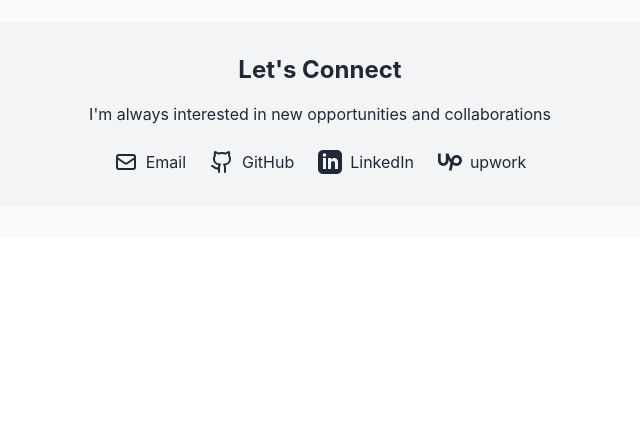
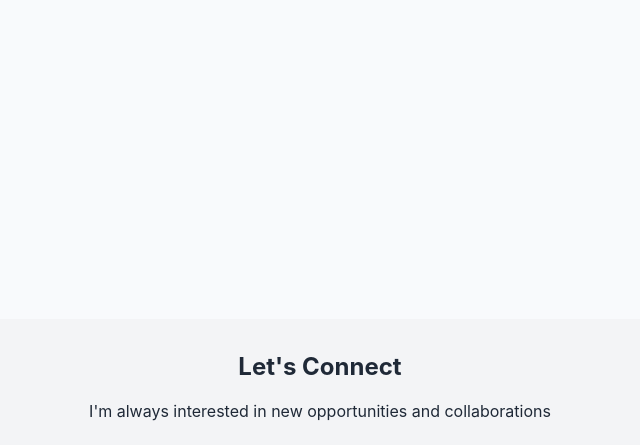
Before and after one commit to etiennegalea/etiennegalea.github.io, a React (Create React App) app: page / in a window 1280 px wide. Shown: the part 1208-1653 px from the top of the page, without its empty margins (320-960 px from the left). Before the commit the page ends 1446 px from the top, so only its background shows below. Built offline with nearby package versions, Linux system fonts and the light colour scheme.

Commit message:
Added project (bird-stream)

```diff
--- a/src/App.js
+++ b/src/App.js
@@ -58,6 +58,13 @@ const Portfolio = () => {
       tags: ["PyTorch", "Deep Learning", "self-supervised", "EEG"]
     },
     {
+      title: "Bird Stream",
+      description: "A video livestream built to run on a raspberry pi to capture video content of birds feeding (intend to serve as a backbone for additional AI projects).",
+      category: "engineering",
+      github: "https://github.com/etiennegalea/bird-stream",
+      tags: ["Python", "React", "FastAPI", "Docker", "Cloudflare"]
+    },
+    {
       title: "Housing Scraper",
       description: "Web scraper that collects and categorizes house listings from specified sources using Beautiful Soup, Requests, Pandas, and scikit-learn.",
       category: "scraping",
@@ -65,18 +72,18 @@ const Portfolio = () => {
       tags: ["Python", "BeautifulSoup", "scikit-learn", "Docker"]
     },
     {
+      title: "AI-vians",
+      description: "A Generative Adversarial Network (GAN) implementation for generating bird images using PyTorch.",
+      category: "dl",
+      github: "https://github.com/etiennegalea/gan_birds",
+      tags: ["Python", "PyTorch", "GAN"]
+    },
+    {
       title: "GA Knapsack in C++",
       description: "This code served as a precursor to better understand the inner workings of genetic algorithms by solving the Knapsack problem with a genetic algorithm in C++.",
       category: "engineering",
       github: "https://github.com/etiennegalea/GA_Knapsack",
       tags: ["C++", "Genetic AI"]
-    },
-    {
-      title: "AI-vians",
-      description: "A Generative Adversarial Network (GAN) implementation for generating bird images using PyTorch.",
-      category: "dl",
-      github: "https://github.com/etiennegalea/gan_birds",
-      tags: ["Python", "PyTorch", "GAN"]
     }
     // {
     //   title: "Image Classification API",
```
